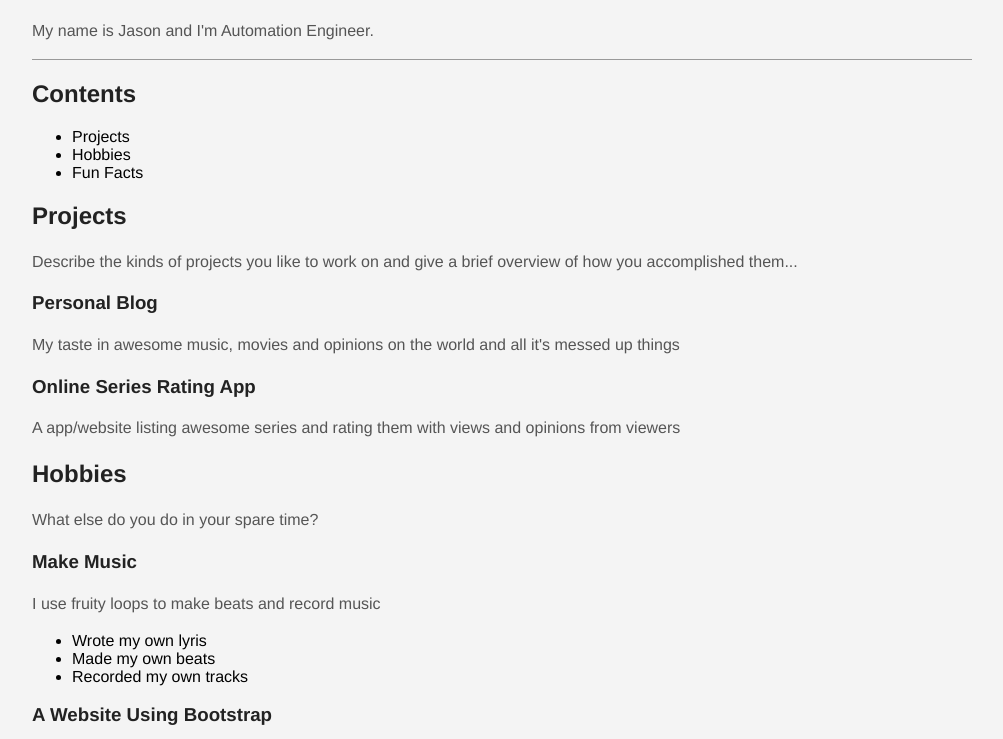
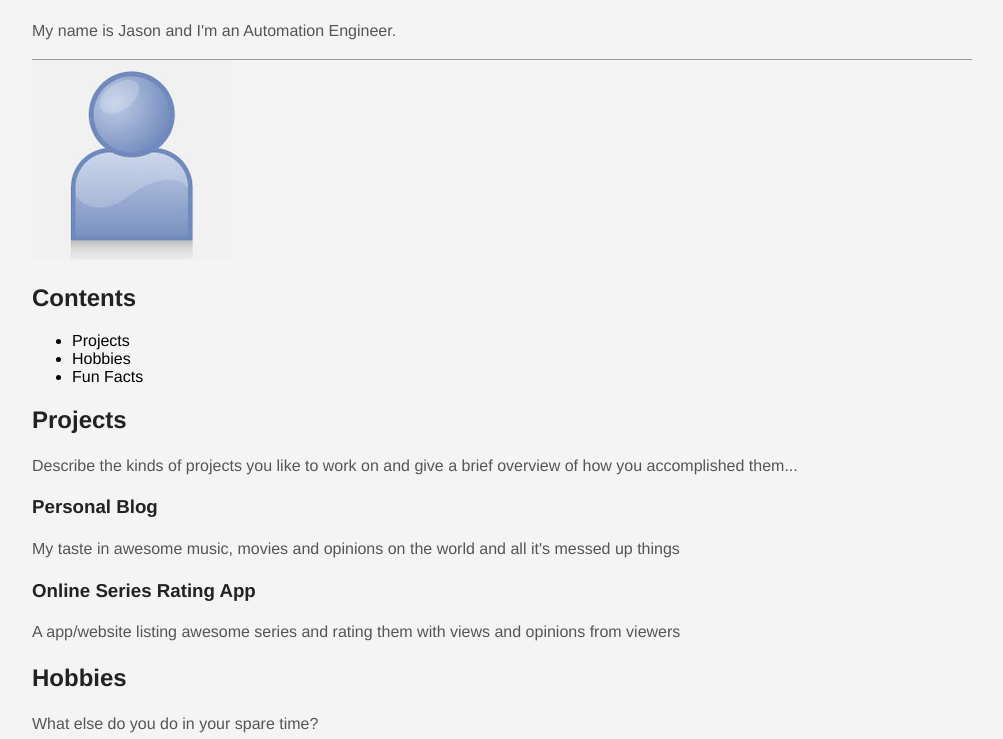
Before and after one commit to JasonGitHubAcc/JasonGitHubAcc.github.io, a plain HTML site: page index.html in a window 1280 px wide. Shown: the part 61-800 px from the top of the page, without its empty margins (138-1141 px from the left). Drawn offline with Linux system fonts and the light colour scheme.

Commit message:
updating index

```diff
--- a/index.html
+++ b/index.html
@@ -13,9 +13,15 @@
     <div id="header" class="content">
       <h1>About Me</h1>
       <p>
-        My name is Jason and I'm Automation Engineer.
+        My name is Jason and I'm an Automation Engineer.
       </p>
     </div>
+
+    <div class="content">
+
+    <img class="profile-image" src ="resources/picture.jpg"></img>
+
+  </div
 
 
 <!-- git remote add origin https://JasonGitHubAcc@github.com/JasonGitHubAcc/JasonGitHubAcc.github.io.git
```
